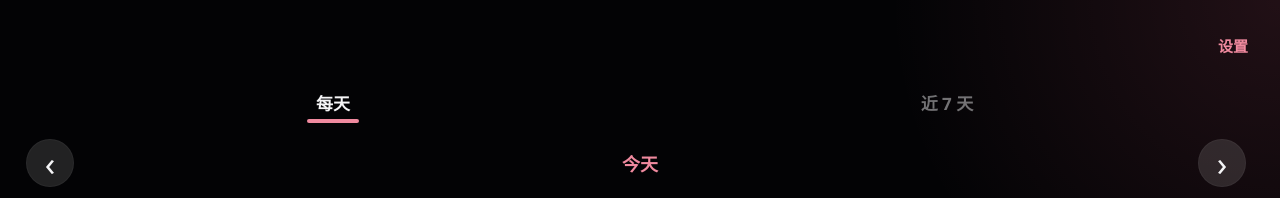
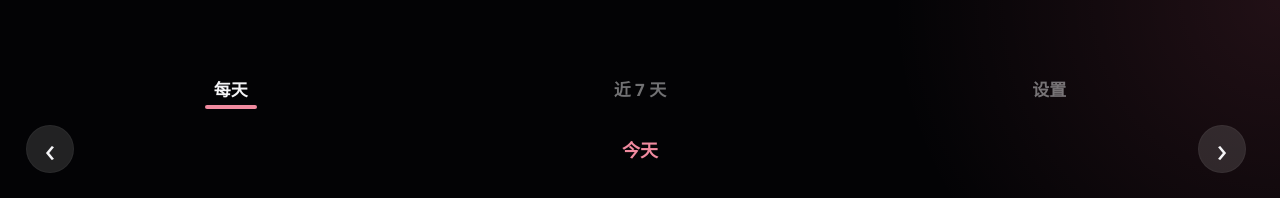
Before and after one commit to RACErace/app-usage-tracker, a browser extension: page src/renderer/index.html in a window 1280 px wide. Shown: the top 198 px of the page. Drawn offline with Linux system fonts and the light colour scheme.

Commit message:
优化顶部栏样式，调整设置按钮位置，隐藏概览状态下的顶部栏

```diff
--- a/src/renderer/app.js
+++ b/src/renderer/app.js
@@ -12,6 +12,7 @@ const state = {
 };
 
 const elements = {
+  topbar: document.querySelector('.topbar'),
   screenTitle: document.getElementById('screen-title'),
   overviewScreen: document.getElementById('overview-screen'),
   detailScreen: document.getElementById('detail-screen'),
@@ -486,6 +487,7 @@ function updateHeader() {
   const isOverview = state.activeScreen === 'overview';
   const isDetail = state.activeScreen === 'detail';
 
+  elements.topbar.classList.toggle('overview-hidden', isOverview);
   elements.backButton.classList.toggle('inactive', isOverview);
   elements.settingsButton.classList.toggle('hidden-action', !isOverview);
   elements.screenTitle.textContent = isDetail
--- a/src/renderer/index.html
+++ b/src/renderer/index.html
@@ -13,7 +13,6 @@
         <div class="title-block">
           <h1 class="screen-title" id="screen-title"></h1>
         </div>
-        <button class="text-button" type="button" id="settings-button">设置</button>
       </header>
 
       <main class="content-area">
@@ -21,6 +20,7 @@
           <div class="tab-row" id="range-tabs">
             <button class="range-tab active" type="button" data-range="daily">每天</button>
             <button class="range-tab" type="button" data-range="weekly">近 7 天</button>
+            <button class="range-tab tab-settings-button" type="button" id="settings-button">设置</button>
           </div>
 
           <section class="date-strip">
--- a/src/renderer/styles.css
+++ b/src/renderer/styles.css
@@ -50,9 +50,13 @@ button {
 
 .topbar {
   display: grid;
-  grid-template-columns: 44px 1fr 60px;
+  grid-template-columns: 44px 1fr;
   align-items: center;
   gap: 8px;
+}
+
+.topbar.overview-hidden {
+  display: none;
 }
 
 .title-block {
@@ -121,9 +125,10 @@ button {
 
 .tab-row {
   display: grid;
-  grid-template-columns: repeat(2, minmax(0, 1fr));
-  margin-top: 14px;
+  grid-template-columns: repeat(3, minmax(0, 1fr));
   align-items: end;
+  gap: 0;
+  margin-top: 0;
 }
 
 .range-tab {
@@ -135,6 +140,11 @@ button {
   font-size: 17px;
   font-weight: 700;
   cursor: pointer;
+}
+
+.tab-settings-button {
+  justify-self: stretch;
+  text-align: center;
 }
 
 .range-tab.active {
@@ -352,7 +362,7 @@ canvas {
 .ranking-list {
   display: grid;
   gap: 14px;
-  max-height: calc(8 * 84px + 7 * 14px);
+  max-height: calc(5 * 84px + 4 * 14px);
   overflow-y: auto;
   overscroll-behavior: contain;
   padding-right: 6px;
@@ -761,7 +771,7 @@ canvas {
 
 @media (min-width: 1200px) {
   .topbar {
-    grid-template-columns: 44px 1fr 68px;
+    grid-template-columns: 44px 1fr;
   }
 
   .screen-title {
```
